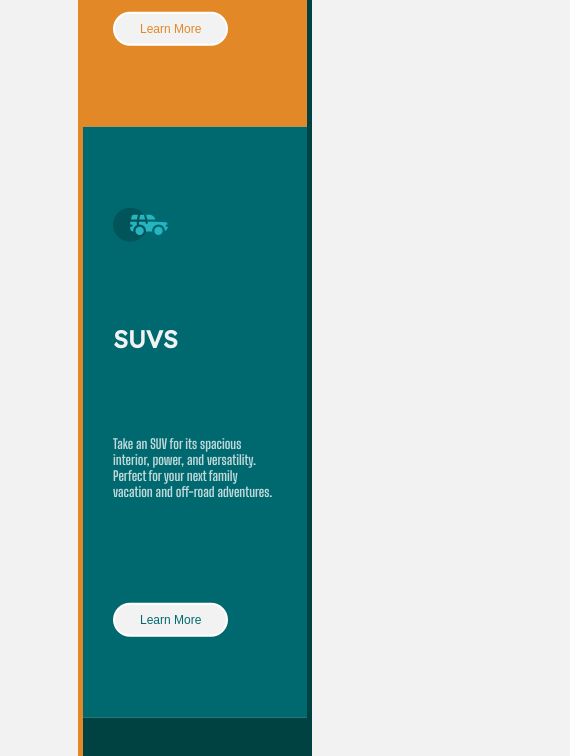
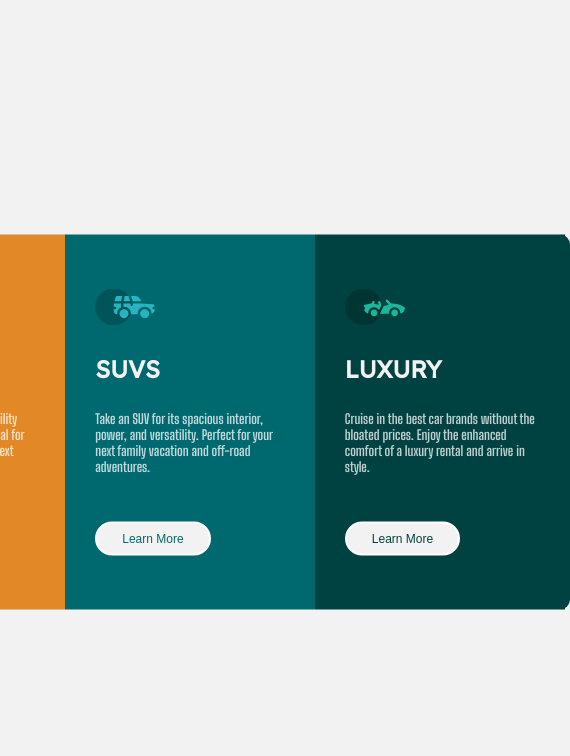
Before and after one commit to lucsn/3-column-preview-card-front-end-mentor, a plain HTML site: page index.html in a window 390 px wide. Shown: the top 756 px of the page, 570 px wide, since content can reach past the window. Drawn offline with Linux system fonts and the light colour scheme.

Commit message:
projeto finalizado, mas sem responsividade

```diff
--- a/src/css/styles.css
+++ b/src/css/styles.css
@@ -33,8 +33,8 @@ body {
     display: flex;
     flex-direction: row;
     justify-content: space-around;
-    width: 60vw;
-    min-height: 75vh;
+    width: 50rem;
+    height: 25rem;
     border-right: 5px solid var(--var-very-dark-cyan);
     border-radius: 10px;
     border-left: 5px solid var(--var-bright-orange);
@@ -79,7 +79,7 @@ body {
 
 
 .content .card .icon {
-    width: 55px;
+    width: 60px;
 }
 
 .content .card .titulo {
@@ -126,6 +126,11 @@ body {
     font-size: 0.8rem;
 }
 
+.content .card .btn-leia-mais:hover {
+    color: white;
+    background-color: hsla(0, 0%, 100%, 0);
+}
+
 
 .copyright {
     position: absolute;
@@ -142,22 +147,3 @@ body {
     font-size: 1.3rem;
     color: var(--var-bright-orange);
 }
-
-
-
-
-@media (max-width: 770px) {
-    .content {
-        flex-direction: column;
-        border-bottom: 5px solid var(--var-very-dark-cyan);
-    border-radius: 10px;
-    border-top: 5px solid var(--var-bright-orange);
-    border-radius: 10px;
-    }
-
-    .content .card {
-        min-width: 20vw ;
-        min-height: 70vh;
-
-    }
-}
```
